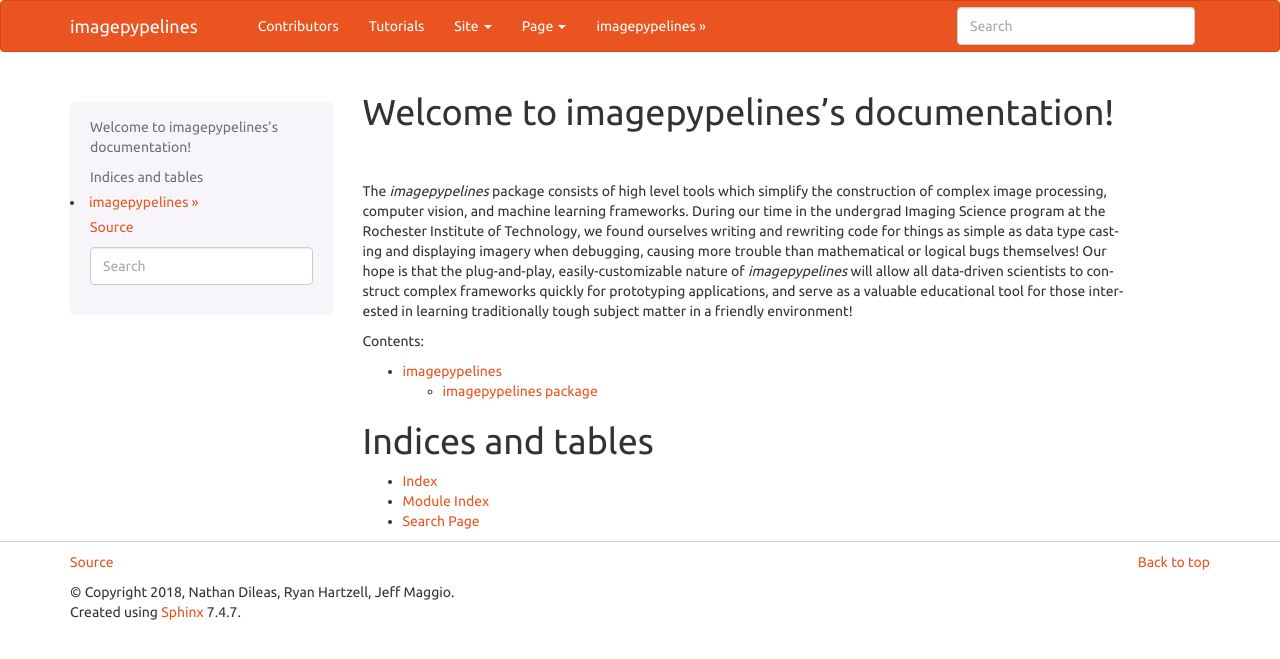
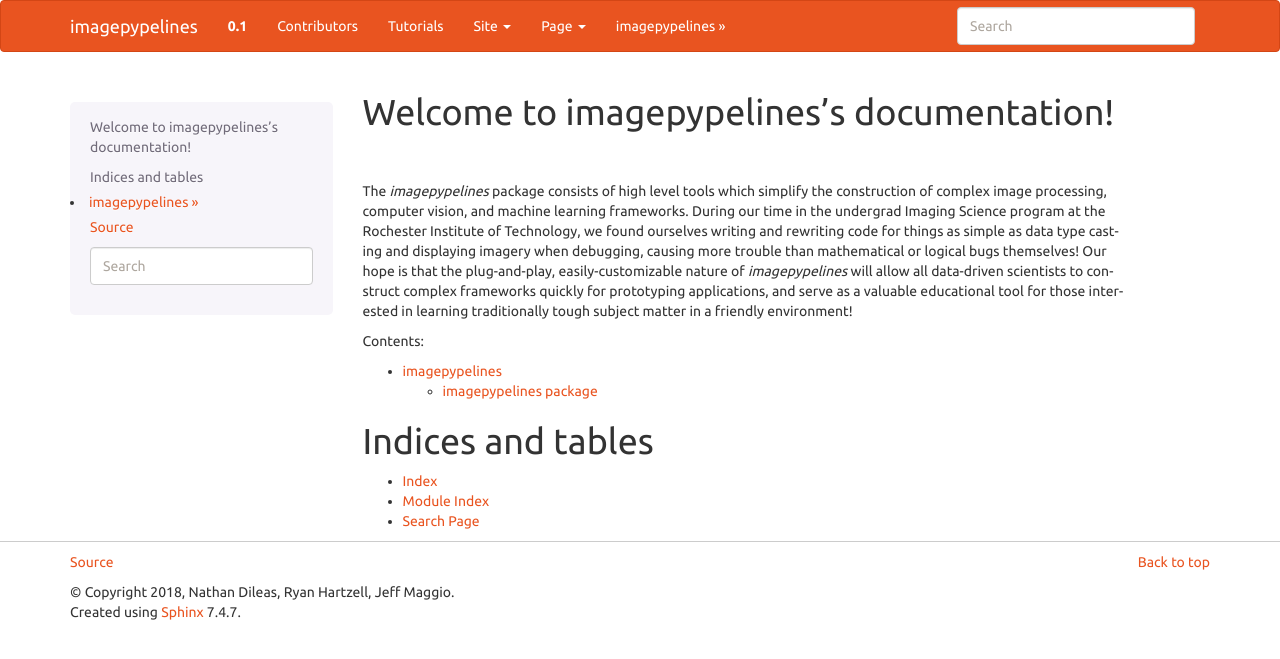
Before and after one commit to jmaggio14/imagepypelines, a Sphinx documentation site: the page built from docs/source/index.rst, in a window 1280 px wide. Shown: the top 659 px of the page. Built offline with Sphinx 7.4.7, drawn with Linux system fonts in a browser that asks for light colours; pages that are not in the unit, such as notebooks, are missing from menus.

Commit message:
web updates

```diff
--- a/docs/source/conf.py
+++ b/docs/source/conf.py
@@ -27,9 +27,9 @@
 author = 'Nathan Dileas, Ryan Hartzell, Jeff Maggio'
 
 # The short X.Y version
-version = ''
+version = '0.1'
 # The full version, including alpha/beta/rc tags
-release = ''
+release = '0.1.1a'
 
 
 # -- General configuration ---------------------------------------------------
@@ -93,7 +93,7 @@
 #
 # RH -I'm currently working on this and will add at a later date - 09/29/18
 #
-html_logo = "imagepypelines-Favicon.png"
+html_logo = "ip_logo.png"
 
 # Theme options are theme-specific and customize the look and feel of a
 # theme further.
@@ -112,7 +112,7 @@
     # Note the "1" or "True" value above as the third argument to indicate
     # an arbitrary url.
     'navbar_links': [("Contributors", "http://example.com", True),
-                     ("Tutorials", '../../TUTORIALS.md', False)],
+                     ("Tutorials", '../../TUTORIALS.md', True)],
 
     # Render the next and previous page links in navbar. (Default: true)
     'navbar_sidebarrel': True,
```
